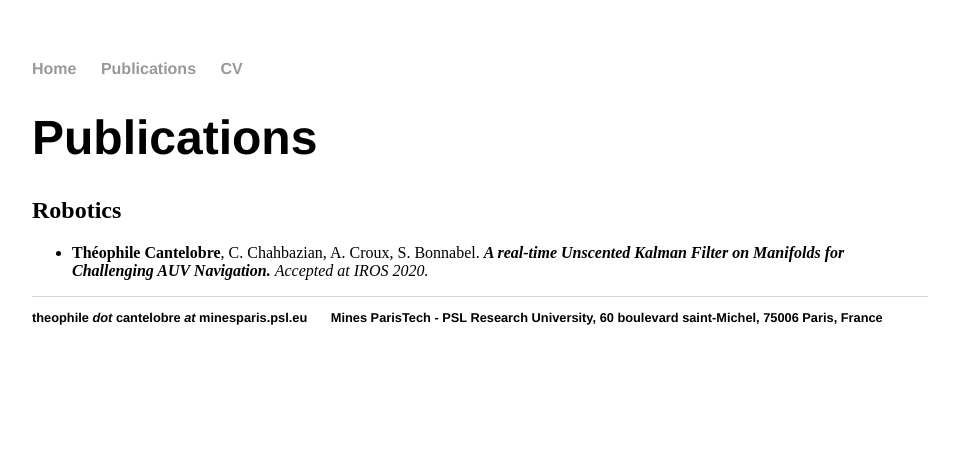
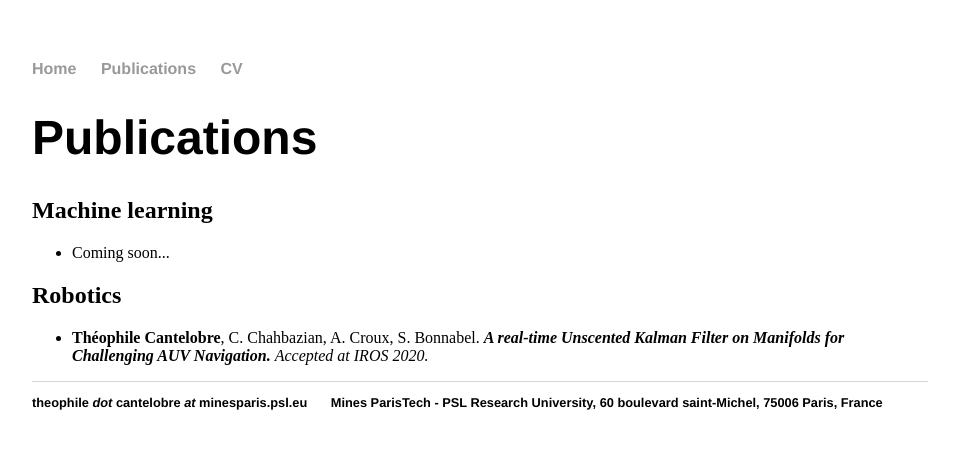
Before and after one commit to theophilec/theophilec.github.io-old, a Jekyll site: the page built from publications/index.html, in a window 1280 px wide. Shown: the top 449 px of the page, without its empty margins (160-1119 px from the left). Built offline with Jekyll 4.4.1, drawn with Linux system fonts in a browser that asks for light colours.

Commit message:
ML pubs.

```diff
--- a/publications/index.html
+++ b/publications/index.html
@@ -4,6 +4,12 @@ title: Publications
 ---
 <div class="blurb">
 	<h1>Publications</h1>
+    <h2>Machine learning</h2>
+	<p>
+		<ul>
+            <li>Coming soon...
+		</ul>
+	</p>
 	<h2>Robotics</h2>
 	<p>
 		<ul>
```
